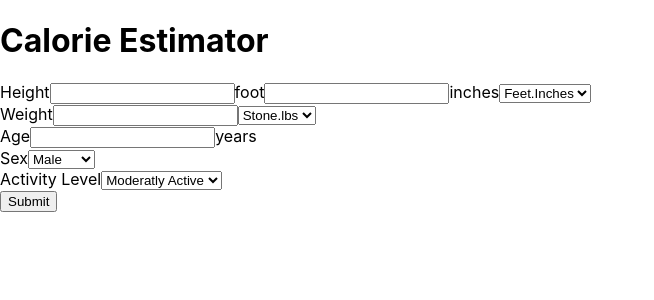
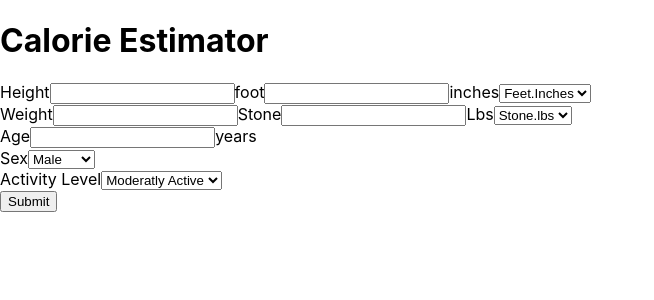
Before and after one commit to lewisRotchell/calorie-estimator-v2, a React (Create React App) app: page / in a window 1280 px wide. Shown: the top 300 px of the page, without its empty margins (0-654 px from the left). Built offline with nearby package versions, Linux system fonts and the light colour scheme.

Commit message:
Added harris benedict formula

```diff
--- a/src/components/CalorieForm.tsx
+++ b/src/components/CalorieForm.tsx
@@ -3,32 +3,36 @@ import React, { useState } from "react";
 const CalorieForm = () => {
   type FormState = {
     height: {
-      cmValue: number | string;
-      footValue: number | string;
-      inchValue: number | string;
+      cmValue: number;
+      footValue: number;
+      inchValue: number;
       metrics: string;
     };
     weight: {
-      weightValue: number | string;
+      kgValue: number;
+      stoneValue: number;
+      lbsValue: number;
       metrics: string;
     };
-    age: number | string;
+    age: number;
     sex: string;
     activityLevel: number;
   };
 
   const [values, setValues] = useState<FormState>({
     height: {
-      cmValue: "",
-      footValue: "",
-      inchValue: "",
+      cmValue: 0,
+      footValue: 0,
+      inchValue: 0,
       metrics: "feetAndInches",
     },
     weight: {
-      weightValue: "",
+      kgValue: 0,
+      stoneValue: 0,
+      lbsValue: 0,
       metrics: "stoneAndPounds",
     },
-    age: "",
+    age: 0,
     sex: "male",
     activityLevel: 1.55,
   });
@@ -38,21 +42,51 @@ const CalorieForm = () => {
     sex,
     activityLevel,
     height: { cmValue, footValue, inchValue, metrics: heightMetrics },
-    weight: { weightValue, metrics: weightMetrics },
+    weight: { kgValue, stoneValue, lbsValue, metrics: weightMetrics },
   } = values;
 
   console.log(values);
 
-  const convertToKg = () => {};
+  const convertToCm = (feet: number, inches: number) => {
+    const convertedToCm: number = feet * 30.48 + inches * 2.54;
+    return convertedToCm;
+  };
+
+  const convertToKg = (stone: number, lbs: number) => {
+    const convertedToKg: number = stone * 6.35029 + lbs * 0.45359237;
+    return convertedToKg;
+  };
 
   const handleFormSubmit = (e: React.FormEvent) => {
     e.preventDefault();
 
-    // if(sex==='male'){
+    let heightVal: number;
+    let weightVal: number;
+    let result: number;
 
-    // }
-    //test
-    console.log(values);
+    if (heightMetrics === "feetAndInches") {
+      heightVal = convertToCm(footValue, inchValue);
+    } else {
+      heightVal = cmValue;
+    }
+
+    if (weightMetrics === "stoneAndPounds") {
+      weightVal = convertToKg(stoneValue, lbsValue);
+    } else {
+      weightVal = kgValue;
+    }
+
+    if (sex === "male") {
+      result = 10 * weightVal + 6.25 * heightVal - 5 * age + 5;
+      console.log(result);
+      console.log(weightVal);
+      console.log(heightVal);
+    } else {
+      result = 10 * weightVal + 6.25 * heightVal - 5 * age - 161;
+      console.log(result);
+      console.log(weightVal);
+      console.log(heightVal);
+    }
   };
 
   return (
@@ -126,16 +160,47 @@ const CalorieForm = () => {
       <div>
         <label htmlFor="weight">Weight</label>
 
+        {weightMetrics === "kg" ? (
           <input
             onChange={(e) =>
               setValues((prev) => ({
                 ...prev,
-              weight: { ...prev.weight, weightValue: Number(e.target.value) },
+                weight: { ...prev.weight, kgValue: Number(e.target.value) },
               }))
             }
             type="number"
             id="weight"
           />
+        ) : (
+          <>
+            <input
+              onChange={(e) =>
+                setValues((prev) => ({
+                  ...prev,
+                  weight: {
+                    ...prev.weight,
+                    stoneValue: Number(e.target.value),
+                  },
+                }))
+              }
+              type="number"
+              id="stone"
+            />
+            <label htmlFor="stone">Stone</label>
+
+            <input
+              onChange={(e) =>
+                setValues((prev) => ({
+                  ...prev,
+                  weight: { ...prev.weight, lbsValue: Number(e.target.value) },
+                }))
+              }
+              type="number"
+              id="lbs"
+            />
+            <label htmlFor="lbs">Lbs</label>
+          </>
+        )}
         <select
           value={values.weight.metrics}
           onChange={(e) =>
@@ -158,7 +223,7 @@ const CalorieForm = () => {
           onChange={(e) =>
             setValues((prev) => ({
               ...prev,
-              age: e.target.value,
+              age: Number(e.target.value),
             }))
           }
           type="number"
```
Lines whose indentation alone changed are shown as unchanged.
